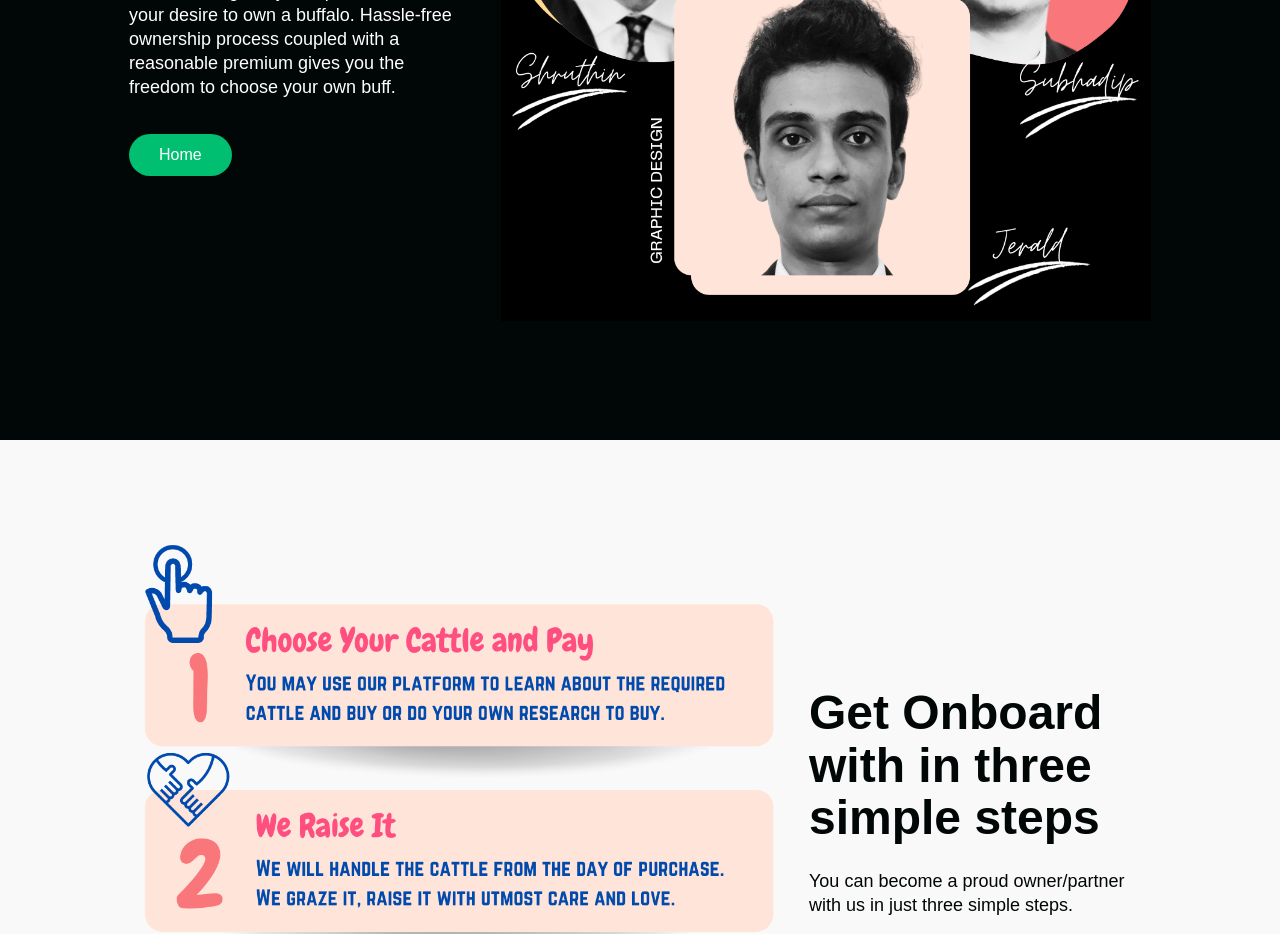
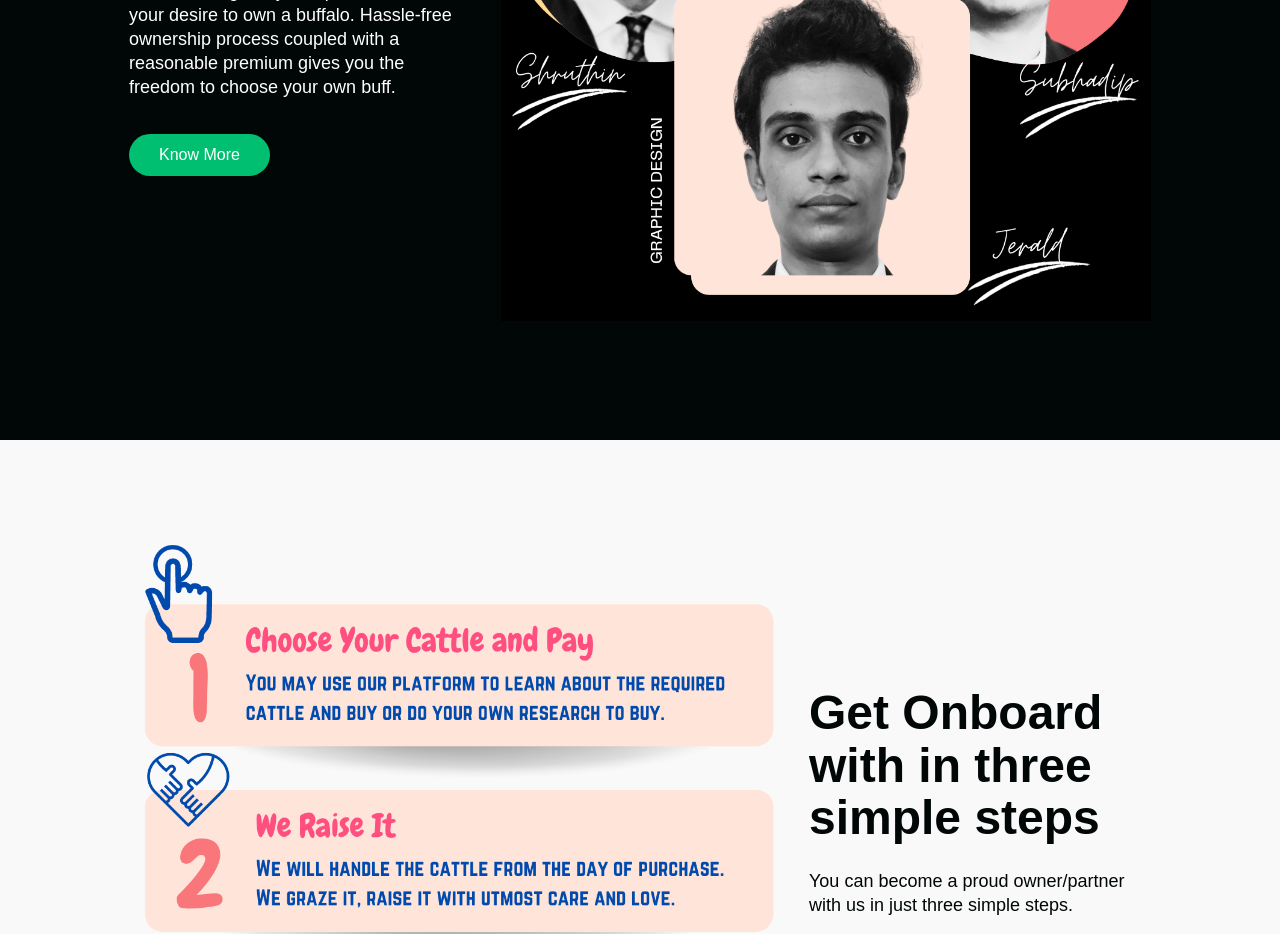
Before and after one commit to Shruthin143/buff, a React (Create React App) app: page / in a window 1280 px wide. Shown: the part 1220-2154 px from the top of the page. Built offline with nearby package versions, Linux system fonts and the light colour scheme.

Commit message:
Update Data.js

```diff
--- a/src/components/InfoSection/Data.js
+++ b/src/components/InfoSection/Data.js
@@ -8,7 +8,7 @@ export const homeObjOne = {
   description:
     "Owning a buffalo doesn't have to be a burden when you wish to have a freehand. Buff-A-Love gives you a platform to fulfill your desire to own a buffalo. Hassle-free ownership process coupled with a reasonable premium gives you the freedom to choose your own buff.",
 
-  buttonLabel: 'Home',
+  buttonLabel: 'Know More',
   imgStart: false,
   img: require('../../images/aboutUs2.png').default,
   alt: 'Car',
```
